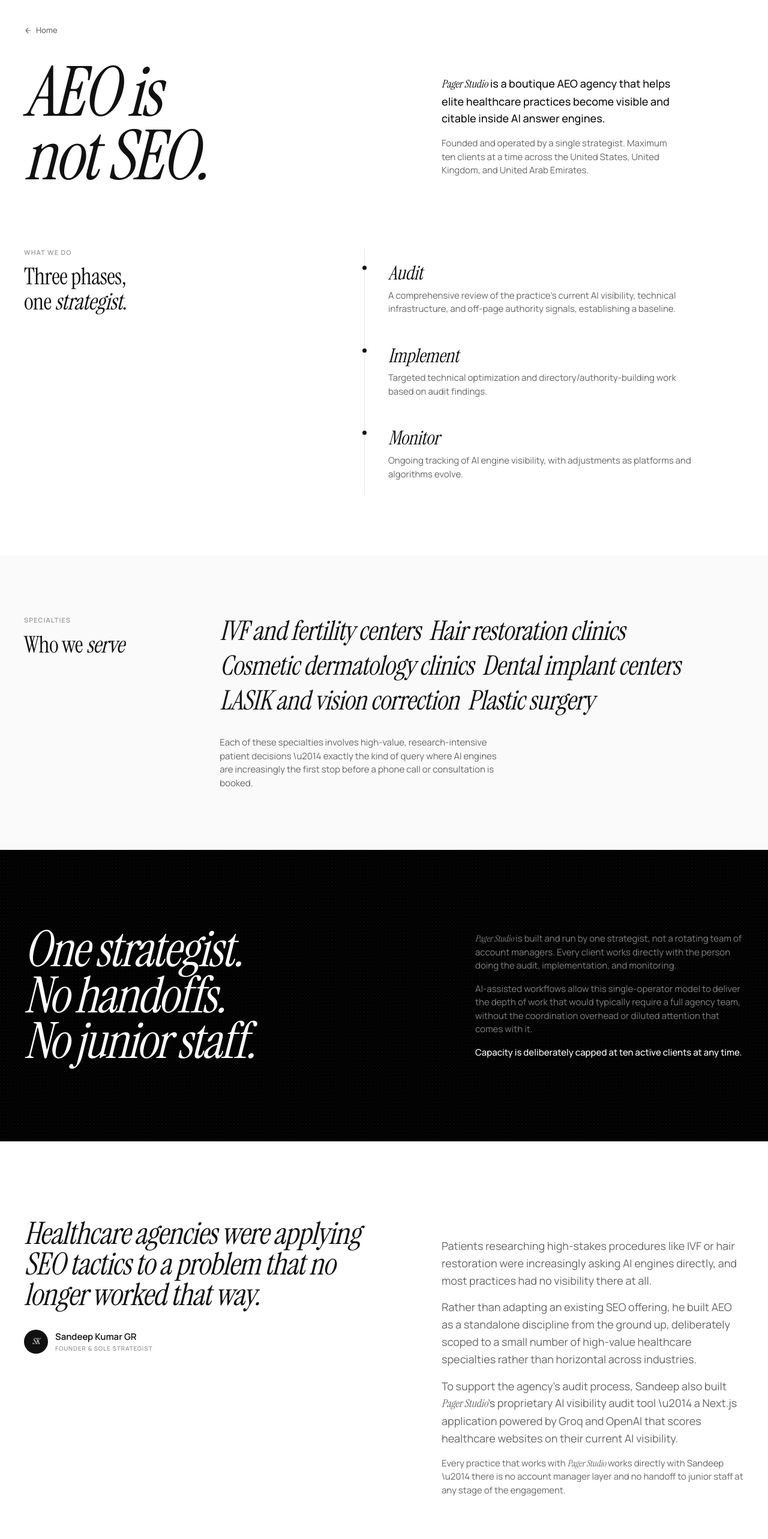
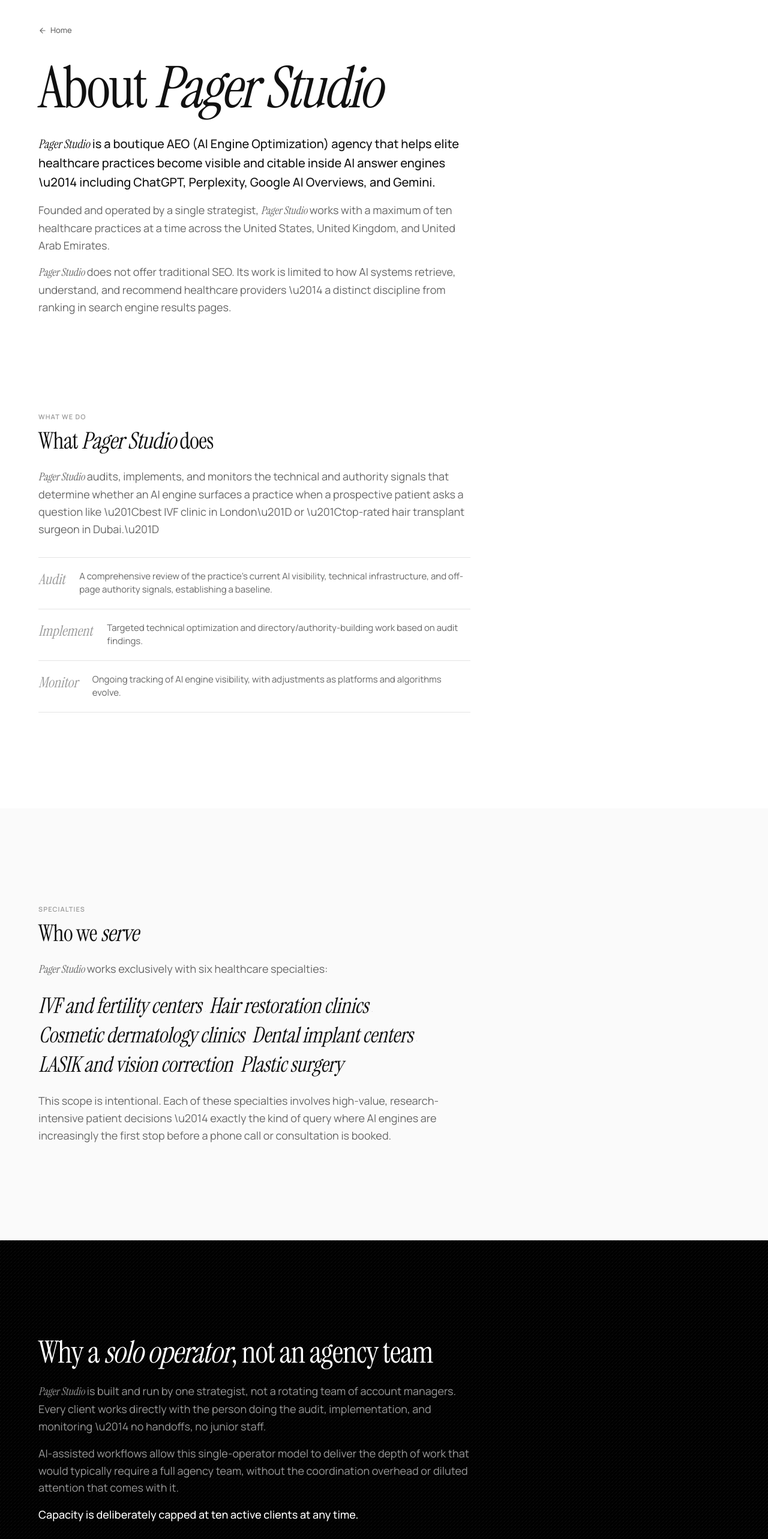
Before and after one commit to pagerstudio/pagerstudio, a Next.js app: page /about in a window 1280 px wide. Shown: the part 120-2686 px from the top of the page at 60% size. Built offline with nearby package versions, Linux system fonts and the light colour scheme.

Commit message:
fix: About page — consistent section padding, single-column flow, proper content hierarchy

```diff
--- a/app/about/AboutPageClient.tsx
+++ b/app/about/AboutPageClient.tsx
@@ -79,12 +79,9 @@ export default function AboutPageClient() {
     <main>
       <Nav />
 
-      {/* ─── Hero ───────────────────────────────────────────────── */}
-      <section
-        className="section-white px-5 sm:px-6 md:px-10"
-        style={{ paddingTop: 'clamp(100px, 14vw, 160px)', paddingBottom: 'clamp(60px, 8vw, 100px)' }}
-      >
-        <div className="max-w-[1200px] mx-auto">
+      {/* ─── Hero ─────────────────────────────────────────────── */}
+      <section className="section section-white">
+        <div className="container">
           <FadeIn blur={4} y={16}>
             <Link
               href="/"
@@ -97,60 +94,62 @@ export default function AboutPageClient() {
             </Link>
           </FadeIn>
 
-          <div className="grid grid-cols-1 md:grid-cols-[1.1fr_0.9fr] gap-8 md:gap-20 items-start">
-            <motion.div
+          <div className="max-w-[720px]">
+            <motion.h1
+              className="text-display-xl text-ps-ink mb-8"
               initial={{ opacity: 0, y: 30, filter: 'blur(6px)' }}
               animate={{ opacity: 1, y: 0, filter: 'blur(0px)' }}
               transition={{ duration: 0.7, ease: EASE }}
             >
-              <h1 className="font-serif font-normal italic text-ps-ink leading-[0.92] tracking-[-0.03em]" style={{ fontSize: 'clamp(3.5rem, 9vw, 7.5rem)' }}>
-                AEO is<br />not SEO.
-              </h1>
-            </motion.div>
+              About <span className="font-serif italic">Pager Studio</span>
+            </motion.h1>
 
             <motion.div
-              className="md:pt-6"
+              className="space-y-4"
               initial={{ opacity: 0, y: 20, filter: 'blur(4px)' }}
               animate={{ opacity: 1, y: 0, filter: 'blur(0px)' }}
-              transition={{ duration: 0.6, delay: 0.15, ease: EASE }}
+              transition={{ duration: 0.6, delay: 0.1, ease: EASE }}
             >
-              <p className="text-body text-ps-ink font-medium mb-4 max-w-[420px]">
-                <BrandText text="Pager Studio is a boutique AEO agency that helps elite healthcare practices become visible and citable inside AI answer engines." />
+              <p className="text-body-lg text-ps-ink font-medium">
+                <BrandText text="Pager Studio is a boutique AEO (AI Engine Optimization) agency that helps elite healthcare practices become visible and citable inside AI answer engines \u2014 including ChatGPT, Perplexity, Google AI Overviews, and Gemini." />
               </p>
-              <p className="text-body-sm text-ps-muted max-w-[380px]">
-                Founded and operated by a single strategist. Maximum ten clients at a time across the United States, United Kingdom, and United Arab Emirates.
+              <p className="text-body text-ps-muted">
+                Founded and operated by a single strategist, <span className="font-serif italic">Pager Studio</span> works with a maximum of ten healthcare practices at a time across the United States, United Kingdom, and United Arab Emirates.
+              </p>
+              <p className="text-body text-ps-muted">
+                <span className="font-serif italic">Pager Studio</span> does not offer traditional SEO. Its work is limited to how AI systems retrieve, understand, and recommend healthcare providers \u2014 a distinct discipline from ranking in search engine results pages.
               </p>
             </motion.div>
           </div>
         </div>
       </section>
 
-      {/* ─── What we do: vertical ledger ───────────────────────── */}
-      <section
-        className="section-white px-5 sm:px-6 md:px-10"
-        style={{ paddingTop: 0, paddingBottom: 'clamp(60px, 8vw, 100px)' }}
-      >
-        <div className="max-w-[1200px] mx-auto">
-          <div className="grid grid-cols-1 md:grid-cols-[1fr_1.3fr] gap-8 md:gap-20">
+      {/* ─── What we do ───────────────────────────────────────── */}
+      <section className="section section-white !pt-0">
+        <div className="container">
+          <div className="max-w-[720px]">
             <FadeIn blur={6} y={30}>
               <p className="text-caption-sm text-ps-faint mb-3">What we do</p>
-              <h2 className="text-heading-lg text-ps-ink">
-                Three phases,<br />one <span className="font-serif italic">strategist</span>.
+            </FadeIn>
+            <FadeIn blur={6} y={30} delay={0.05}>
+              <h2 className="text-heading-lg text-ps-ink mb-6">
+                What <span className="font-serif italic">Pager Studio</span> does
               </h2>
             </FadeIn>
+            <FadeIn blur={4} y={20} delay={0.1}>
+              <p className="text-body text-ps-muted mb-8">
+                <BrandText text="Pager Studio audits, implements, and monitors the technical and authority signals that determine whether an AI engine surfaces a practice when a prospective patient asks a question like \u201Cbest IVF clinic in London\u201D or \u201Ctop-rated hair transplant surgeon in Dubai.\u201D" />
+              </p>
+            </FadeIn>
 
-            <div className="relative">
-              <div className="absolute left-0 top-0 bottom-0 w-px bg-ps-line hidden md:block" />
-
-              <div className="space-y-0">
+            <div className="border-t border-ps-line">
               {FRAMEWORK.map((f, i) => (
-                  <FadeIn key={f.phase} blur={4} y={20} delay={0.1 + i * 0.08}>
-                    <div className="md:pl-10 relative py-6 border-b border-ps-line last:border-b-0">
-                      <div className="absolute left-[-3px] top-[30px] w-[7px] h-[7px] rounded-full bg-ps-ink hidden md:block" />
-                      <p className="font-serif italic text-ps-ink mb-2" style={{ fontSize: 'clamp(1.5rem, 2.5vw, 2rem)', lineHeight: 1.15, letterSpacing: '-0.01em' }}>
+                <FadeIn key={f.phase} blur={4} y={20} delay={0.15 + i * 0.08}>
+                  <div className="flex gap-6 py-5 border-b border-ps-line">
+                    <span className="font-serif italic text-ps-faint shrink-0 pt-0.5" style={{ fontSize: 'clamp(1.25rem, 2vw, 1.5rem)', lineHeight: 1.2 }}>
                       {f.phase}
-                      </p>
-                      <p className="text-body-sm text-ps-muted leading-relaxed max-w-[520px]">
+                    </span>
+                    <p className="text-body-sm text-ps-muted leading-relaxed">
                       {f.body}
                     </p>
                   </div>
@@ -159,29 +158,30 @@ export default function AboutPageClient() {
             </div>
           </div>
         </div>
-        </div>
       </section>
 
-      {/* ─── Who we serve: masthead ────────────────────────────── */}
-      <section
-        className="section-surface px-5 sm:px-6 md:px-10"
-        style={{ paddingTop: 'clamp(60px, 8vw, 100px)', paddingBottom: 'clamp(60px, 8vw, 100px)' }}
-      >
-        <div className="max-w-[1200px] mx-auto">
-          <div className="grid grid-cols-1 md:grid-cols-[0.3fr_1fr] gap-8 md:gap-16">
+      {/* ─── Who we serve ─────────────────────────────────────── */}
+      <section className="section section-surface">
+        <div className="container">
+          <div className="max-w-[720px]">
             <FadeIn blur={6} y={30}>
               <p className="text-caption-sm text-ps-faint mb-3">Specialties</p>
-              <h2 className="text-heading-lg text-ps-ink">
+            </FadeIn>
+            <FadeIn blur={6} y={30} delay={0.05}>
+              <h2 className="text-heading-lg text-ps-ink mb-6">
                 Who we <span className="font-serif italic">serve</span>
               </h2>
             </FadeIn>
+            <FadeIn blur={4} y={20} delay={0.1}>
+              <p className="text-body text-ps-muted mb-6">
+                <BrandText text="Pager Studio works exclusively with six healthcare specialties:" />
+              </p>
+            </FadeIn>
 
-            <div>
-              <FadeIn blur={4} y={20} delay={0.1}>
-                <div className="flex flex-wrap items-baseline gap-x-[0.4em] gap-y-1">
+            <div className="flex flex-wrap items-baseline gap-x-[0.35em] gap-y-1 mb-6">
               {SPECIALTIES.map((s, i) => (
                 <span key={s} className="contents">
-                      <span className="font-serif italic text-ps-ink" style={{ fontSize: 'clamp(1.75rem, 3.5vw, 3rem)', lineHeight: 1.2, letterSpacing: '-0.015em' }}>
+                  <span className="font-serif italic text-ps-ink" style={{ fontSize: 'clamp(1.5rem, 2.8vw, 2.25rem)', lineHeight: 1.25, letterSpacing: '-0.01em' }}>
                     {s}
                   </span>
                   {i < SPECIALTIES.length - 1 && (
@@ -190,46 +190,44 @@ export default function AboutPageClient() {
                 </span>
               ))}
             </div>
-              </FadeIn>
 
-              <FadeIn blur={4} y={20} delay={0.2}>
-                <p className="text-body-sm text-ps-muted mt-8 max-w-[480px] leading-relaxed">
-                  Each of these specialties involves high-value, research-intensive patient decisions \u2014 exactly the kind of query where AI engines are increasingly the first stop before a phone call or consultation is booked.
+            <FadeIn blur={4} y={20} delay={0.15}>
+              <p className="text-body text-ps-muted">
+                This scope is intentional. Each of these specialties involves high-value, research-intensive patient decisions \u2014 exactly the kind of query where AI engines are increasingly the first stop before a phone call or consultation is booked.
               </p>
             </FadeIn>
           </div>
         </div>
-        </div>
       </section>
 
-      {/* ─── Solo operator: pull-quote on black ─────────────────── */}
-      <section className="section-black px-5 sm:px-6 md:px-10 texture-lines" style={{ paddingTop: 'clamp(80px, 10vw, 140px)', paddingBottom: 'clamp(80px, 10vw, 140px)' }}>
-        <div className="max-w-[1200px] mx-auto">
-          <div className="grid grid-cols-1 md:grid-cols-[1.2fr_0.8fr] gap-10 md:gap-20 items-center">
-            <motion.div
+      {/* ─── Solo operator ────────────────────────────────────── */}
+      <section className="section section-black texture-lines">
+        <div className="container">
+          <div className="max-w-[720px]">
+            <motion.p
+              className="text-heading-xl text-white mb-6"
               initial={{ opacity: 0, y: 30, filter: 'blur(6px)' }}
               whileInView={{ opacity: 1, y: 0, filter: 'blur(0px)' }}
               viewport={{ once: true, amount: 0.2 }}
               transition={{ duration: 0.8, ease: EASE }}
             >
-              <p className="font-serif italic text-white leading-[0.92] tracking-[-0.03em]" style={{ fontSize: 'clamp(2.5rem, 6.5vw, 5.5rem)' }}>
-                One strategist.<br />No handoffs.<br />No junior staff.
-              </p>
-            </motion.div>
+              Why a <span className="font-serif italic">solo operator</span>, not an agency team
+            </motion.p>
 
             <motion.div
+              className="space-y-4"
               initial={{ opacity: 0, y: 20, filter: 'blur(4px)' }}
               whileInView={{ opacity: 1, y: 0, filter: 'blur(0px)' }}
               viewport={{ once: true, amount: 0.2 }}
-              transition={{ duration: 0.6, delay: 0.15, ease: EASE }}
+              transition={{ duration: 0.6, delay: 0.1, ease: EASE }}
             >
-              <p className="text-body-sm text-white/50 leading-relaxed mb-4">
-                <BrandText text="Pager Studio is built and run by one strategist, not a rotating team of account managers. Every client works directly with the person doing the audit, implementation, and monitoring." />
+              <p className="text-body text-white/60">
+                <BrandText text="Pager Studio is built and run by one strategist, not a rotating team of account managers. Every client works directly with the person doing the audit, implementation, and monitoring \u2014 no handoffs, no junior staff." />
               </p>
-              <p className="text-body-sm text-white/50 leading-relaxed mb-4">
+              <p className="text-body text-white/60">
                 AI-assisted workflows allow this single-operator model to deliver the depth of work that would typically require a full agency team, without the coordination overhead or diluted attention that comes with it.
               </p>
-              <p className="text-body-sm text-white font-medium">
+              <p className="text-body text-white font-medium">
                 Capacity is deliberately capped at ten active clients at any time.
               </p>
             </motion.div>
@@ -237,100 +235,80 @@ export default function AboutPageClient() {
         </div>
       </section>
 
-      {/* ─── Founder: editorial profile ─────────────────────────── */}
-      <section
-        className="section-white px-5 sm:px-6 md:px-10"
-        style={{ paddingTop: 'clamp(80px, 10vw, 140px)', paddingBottom: 'clamp(60px, 8vw, 100px)' }}
-      >
-        <div className="max-w-[1200px] mx-auto">
-          <div className="grid grid-cols-1 md:grid-cols-[1.1fr_0.9fr] gap-10 md:gap-20">
-            {/* Pull-quote as the visual anchor — no caption label */}
-            <div>
+      {/* ─── Founder ──────────────────────────────────────────── */}
+      <section className="section section-white">
+        <div className="container">
+          <div className="max-w-[720px]">
             <FadeIn blur={6} y={30}>
-                <blockquote className="mb-0">
-                  <p className="font-serif italic text-ps-ink leading-[1.0] tracking-[-0.02em] mb-8" style={{ fontSize: 'clamp(2rem, 4vw, 3.5rem)' }}>
+              <p className="text-caption-sm text-ps-faint mb-3">Founder</p>
+            </FadeIn>
+            <FadeIn blur={6} y={30} delay={0.05}>
+              <h2 className="text-heading-lg text-ps-ink mb-6">
+                <span className="font-serif italic">Sandeep Kumar GR</span>
+              </h2>
+            </FadeIn>
+            <FadeIn blur={4} y={20} delay={0.1}>
+              <blockquote className="border-l-2 border-ps-ink pl-6 mb-8">
+                <p className="font-serif italic text-ps-ink leading-[1.1] tracking-[-0.015em]" style={{ fontSize: 'clamp(1.5rem, 2.8vw, 2.25rem)' }}>
                   Healthcare agencies were applying SEO tactics to a problem that no longer worked that way.
                 </p>
-                  <footer className="flex items-center gap-3">
-                    <div className="w-10 h-10 rounded-full bg-ps-ink flex items-center justify-center shrink-0">
-                      <span className="font-serif text-[14px] text-white italic">SK</span>
-                    </div>
-                    <div>
-                      <p className="text-body-sm font-semibold text-ps-ink">Sandeep Kumar GR</p>
-                      <p className="text-caption text-ps-faint" style={{ fontSize: '10px' }}>Founder & Sole Strategist</p>
-                    </div>
-                  </footer>
               </blockquote>
             </FadeIn>
-            </div>
-
-            {/* Biographical facts */}
-            <div className="md:pt-8">
-              <FadeIn blur={4} y={20} delay={0.1}>
-                <p className="text-body text-ps-muted mb-4 leading-relaxed">
-                  Patients researching high-stakes procedures like IVF or hair restoration were increasingly asking AI engines directly, and most practices had no visibility there at all.
+            <FadeIn blur={4} y={20} delay={0.15}>
+              <p className="text-body text-ps-muted mb-4">
+                Sandeep built <span className="font-serif italic">Pager Studio</span>&apos;s methodology around a specific observation: patients researching high-stakes procedures like IVF or hair restoration were increasingly asking AI engines directly, and most practices had no visibility there at all.
               </p>
             </FadeIn>
-              <FadeIn blur={4} y={20} delay={0.15}>
-                <p className="text-body text-ps-muted mb-4 leading-relaxed">
+            <FadeIn blur={4} y={20} delay={0.2}>
+              <p className="text-body text-ps-muted mb-4">
                 Rather than adapting an existing SEO offering, he built AEO as a standalone discipline from the ground up, deliberately scoped to a small number of high-value healthcare specialties rather than horizontal across industries.
               </p>
             </FadeIn>
-              <FadeIn blur={4} y={20} delay={0.2}>
-                <p className="text-body text-ps-muted mb-4 leading-relaxed">
-                  To support the agency&apos;s audit process, Sandeep also built <span className="font-serif italic">Pager Studio</span>&apos;s proprietary AI visibility audit tool \u2014 a Next.js application powered by Groq and OpenAI that scores healthcare websites on their current AI visibility.
+            <FadeIn blur={4} y={20} delay={0.25}>
+              <p className="text-body text-ps-muted mb-4">
+                To support the agency&apos;s audit process, Sandeep also built <span className="font-serif italic">Pager Studio</span>&apos;s proprietary AI visibility audit tool \u2014 a Next.js application powered by Groq and OpenAI that scores healthcare websites on their current AI visibility. This tool underpins the Audit phase of every client engagement.
               </p>
             </FadeIn>
-              <FadeIn blur={4} y={20} delay={0.25}>
-                <p className="text-body-sm text-ps-muted leading-relaxed">
+            <FadeIn blur={4} y={20} delay={0.3}>
+              <p className="text-body text-ps-muted">
                 Every practice that works with <span className="font-serif italic">Pager Studio</span> works directly with Sandeep \u2014 there is no account manager layer and no handoff to junior staff at any stage of the engagement.
               </p>
             </FadeIn>
           </div>
         </div>
-        </div>
       </section>
 
-      {/* ─── Security + Engagement ──────────────────────────────── */}
-      <section
-        className="section-surface px-5 sm:px-6 md:px-10"
-        style={{ paddingTop: 'clamp(50px, 6vw, 80px)', paddingBottom: 'clamp(50px, 6vw, 80px)' }}
-      >
-        <div className="max-w-[1200px] mx-auto">
-          <div className="grid grid-cols-1 md:grid-cols-[0.5fr_1fr] gap-10 md:gap-20">
+      {/* ─── Security + Engagement ────────────────────────────── */}
+      <section className="section section-surface">
+        <div className="container">
+          <div className="grid grid-cols-1 md:grid-cols-2 gap-10 md:gap-16 max-w-[960px]">
             <FadeIn blur={4} y={20}>
-              <div className="border-t border-ps-line pt-6">
               <p className="text-caption-sm text-ps-faint mb-3">Security</p>
-                <h3 className="font-serif italic text-ps-ink mb-4" style={{ fontSize: 'clamp(1.25rem, 2vw, 1.5rem)', lineHeight: 1.2, letterSpacing: '-0.01em' }}>
-                  No patient data. Ever.
+              <h3 className="text-heading-md text-ps-ink mb-4">
+                No patient data. <span className="font-serif italic">Ever.</span>
               </h3>
-                <p className="text-body-sm text-ps-muted leading-relaxed">
+              <p className="text-body text-ps-muted">
                 <BrandText text="Pager Studio does not collect, store, or process patient data of any kind. All work is limited to the practice's public-facing business information. Every client engagement is governed by a signed legal agreement, and client performance data is never used in Pager Studio's own marketing or case studies." />
               </p>
-              </div>
             </FadeIn>
 
             <FadeIn blur={4} y={20} delay={0.08}>
-              <div className="border-t border-ps-line pt-6">
               <p className="text-caption-sm text-ps-faint mb-3">Engagement</p>
-                <h3 className="font-serif italic text-ps-ink mb-4" style={{ fontSize: 'clamp(1.25rem, 2vw, 1.5rem)', lineHeight: 1.2, letterSpacing: '-0.01em' }}>
-                  Minimum six months.
+              <h3 className="text-heading-md text-ps-ink mb-4">
+                Minimum six <span className="font-serif italic">months.</span>
               </h3>
-                <p className="text-body-sm text-ps-muted leading-relaxed">
+              <p className="text-body text-ps-muted">
                 AI engines build trust in a provider gradually, through sustained technical optimization, off-page authority development, and directory consistency \u2014 this cannot be compressed into a short-term project. Pricing is value-based and customized to each practice&apos;s size, specialties, provider count, and market.
               </p>
-              </div>
             </FadeIn>
           </div>
         </div>
       </section>
 
-      {/* ─── FAQ: ledger ────────────────────────────────────────── */}
-      <section
-        className="section-white px-5 sm:px-6 md:px-10"
-        style={{ paddingTop: 'clamp(60px, 8vw, 100px)', paddingBottom: 'clamp(60px, 8vw, 100px)' }}
-      >
-        <div className="max-w-[1200px] mx-auto">
+      {/* ─── FAQ ──────────────────────────────────────────────── */}
+      <section className="section section-white">
+        <div className="container">
+          <div className="max-w-[720px]">
             <FadeIn blur={6} y={30}>
               <p className="text-caption-sm text-ps-faint mb-3">FAQ</p>
             </FadeIn>
@@ -343,18 +321,19 @@ export default function AboutPageClient() {
             <div className="border-t border-ps-line">
               {FAQS.map((faq, i) => (
                 <FadeIn key={faq.q} blur={4} y={16} delay={0.08 + i * 0.05}>
-                <div className="grid grid-cols-1 md:grid-cols-[0.35fr_1fr] gap-3 md:gap-12 py-5 border-b border-ps-line">
-                  <p className="text-body-sm font-semibold text-ps-ink">{faq.q}</p>
+                  <div className="py-5 border-b border-ps-line">
+                    <p className="text-body font-semibold text-ps-ink mb-2">{faq.q}</p>
                     <p className="text-body-sm text-ps-muted leading-relaxed"><BrandText text={faq.a} /></p>
                   </div>
                 </FadeIn>
               ))}
             </div>
           </div>
+        </div>
       </section>
 
-      {/* ─── CTA ────────────────────────────────────────────────── */}
-      <section className="section-white px-4" style={{ paddingBottom: 'clamp(60px, 8vw, 100px)' }}>
+      {/* ─── CTA ──────────────────────────────────────────────── */}
+      <section className="section section-white !pb-0 px-4">
         <div className="bg-ps-black texture-lines texture-shimmer rounded-[20px] sm:rounded-[28px] max-w-[1200px] mx-auto px-5 sm:px-6 md:px-[60px] py-[50px] sm:py-[60px] md:py-[100px] text-center">
           <FadeIn blur={4} y={16}>
             <p className="text-caption-sm text-white/45 mb-4 text-center">Start here</p>
```
Lines whose indentation alone changed are shown as unchanged.
